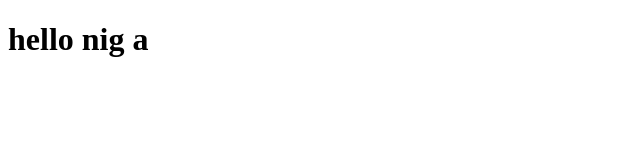
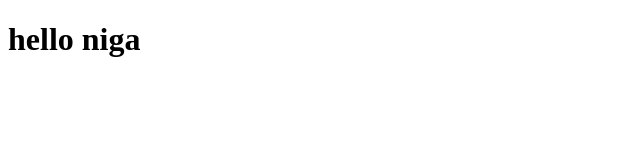
Before and after one commit to Nader0Ahmed/test, a plain HTML site: page site/index.html in a window 1280 px wide. Shown: the full height of the page, 0-640 px from the left. Drawn offline with Linux system fonts and the light colour scheme.

Commit message:
small addition

```diff
--- a/site/index.html
+++ b/site/index.html
@@ -6,6 +6,6 @@
 	<title>hello cousera</title>
 </head>
 <body>
-<h1>hello nig a</h1>
+<h1>hello niga</h1>
 </body>
 </html>
```
